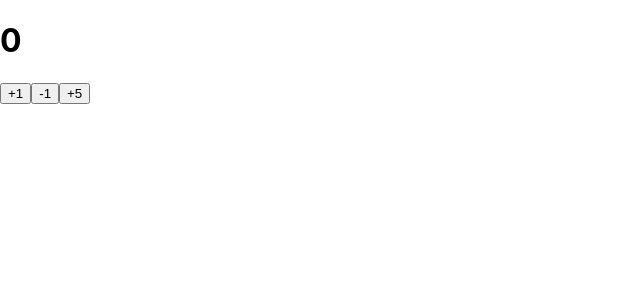
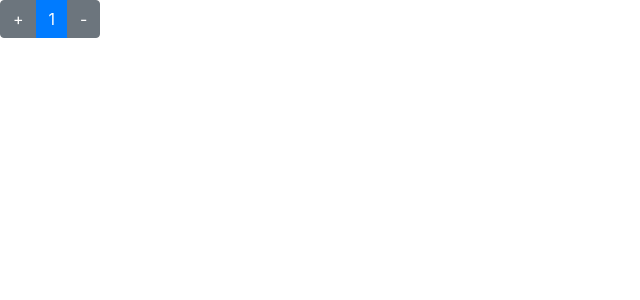
Before and after one commit to karinhsin/React_tutorial, a React (Create React App) app: page / in a window 1280 px wide. Shown: the top 300 px of the page, without its empty margins (0-640 px from the left). Built offline with nearby package versions, Linux system fonts and the light colour scheme.

Commit message:
修改計數器-拆分按鈕-套bs4樣式

```diff
--- a/public/index.html
+++ b/public/index.html
@@ -19,11 +19,16 @@
       Notice the use of %PUBLIC_URL% in the tags above.
       It will be replaced with the URL of the `public` folder during the build.
       Only files inside the `public` folder can be referenced from the HTML.
-
       Unlike "/favicon.ico" or "favicon.ico", "%PUBLIC_URL%/favicon.ico" will
       work correctly both with client-side routing and a non-root public URL.
       Learn how to configure a non-root public URL by running `npm run build`.
     -->
+    <link
+      rel="stylesheet"
+      href="https://cdn.jsdelivr.net/npm/bootstrap@4.6.0/dist/css/bootstrap.min.css"
+      integrity="sha384-B0vP5xmATw1+K9KRQjQERJvTumQW0nPEzvF6L/Z6nronJ3oUOFUFpCjEUQouq2+l"
+      crossorigin="anonymous"
+    />
     <title>React App</title>
   </head>
   <body>
@@ -32,10 +37,8 @@
     <!--
       This HTML file is a template.
       If you open it directly in the browser, you will see an empty page.
-
       You can add webfonts, meta tags, or analytics to this file.
       The build step will place the bundled scripts into the <body> tag.
-
       To begin the development, run `npm start` or `yarn start`.
       To create a production bundle, use `npm run build` or `yarn build`.
     -->
--- a/src/components/Counter.js
+++ b/src/components/Counter.js
@@ -3,14 +3,23 @@ import MyButton from './MyButton'
 
 function Counter() {
     // [得到狀態, 設定狀態] = useState(初始值)
-    const [total, setTotal] = useState(0)
+    const [total, setTotal] = useState(1)
 
     return (
         <>
-            <h1>{total}</h1>
-            <MyButton text="+1" value={1} total={total} setTotal={setTotal} />
-            <MyButton text="-1" value={-1} total={total} setTotal={setTotal} />
-            <MyButton text="+5" value={5} total={total} setTotal={setTotal} />
+            <div
+                className="btn-toolbar mb-3"
+                role="toolbar"
+                aria-label="Toolbar with button groups"
+            >
+                <div className="btn-group mr-2" role="group" aria-label="First group">
+                    <MyButton text="+" value={1} total={total} setTotal={setTotal} />
+                    <button type="button" className="btn btn-primary">
+                        {total}
+                    </button>
+                    <MyButton text="-" value={-1} total={total} setTotal={setTotal} />
+                </div>
+            </div>
         </>
     )
 }
--- a/src/components/MyButton.js
+++ b/src/components/MyButton.js
@@ -1,13 +1,16 @@
 import React from 'react'
 
 function MyButton(props) {
+    console.log(props)
     const { text, value, setTotal, total } = props
 
     return (
         <>
             <button
+                className="btn btn-secondary"
                 onClick={() => {
-                    setTotal(total + value)
+                    const newTotal = total + value < 1 ? 1 : total + value
+                    setTotal(newTotal)
                 }}
             >
                 {text}
```
